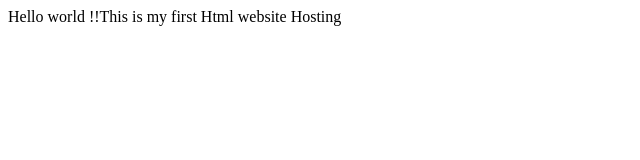
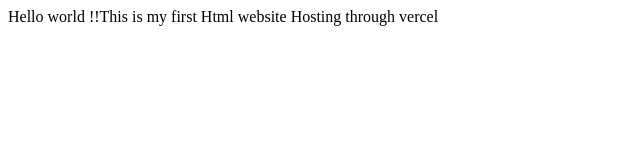
Before and after one commit to Shubhamt212/myhtml, a plain HTML site: page index.html in a window 1280 px wide. Shown: the whole page, without its empty margins (0-640 px from the left). Drawn offline with Linux system fonts and the light colour scheme.

Commit message:
Update index.html

```diff
--- a/index.html
+++ b/index.html
@@ -1 +1 @@
-<ht> Hello world !!This is my first Html website Hosting</h1>
+<ht> Hello world !!This is my first Html website Hosting through vercel</h1>
```
